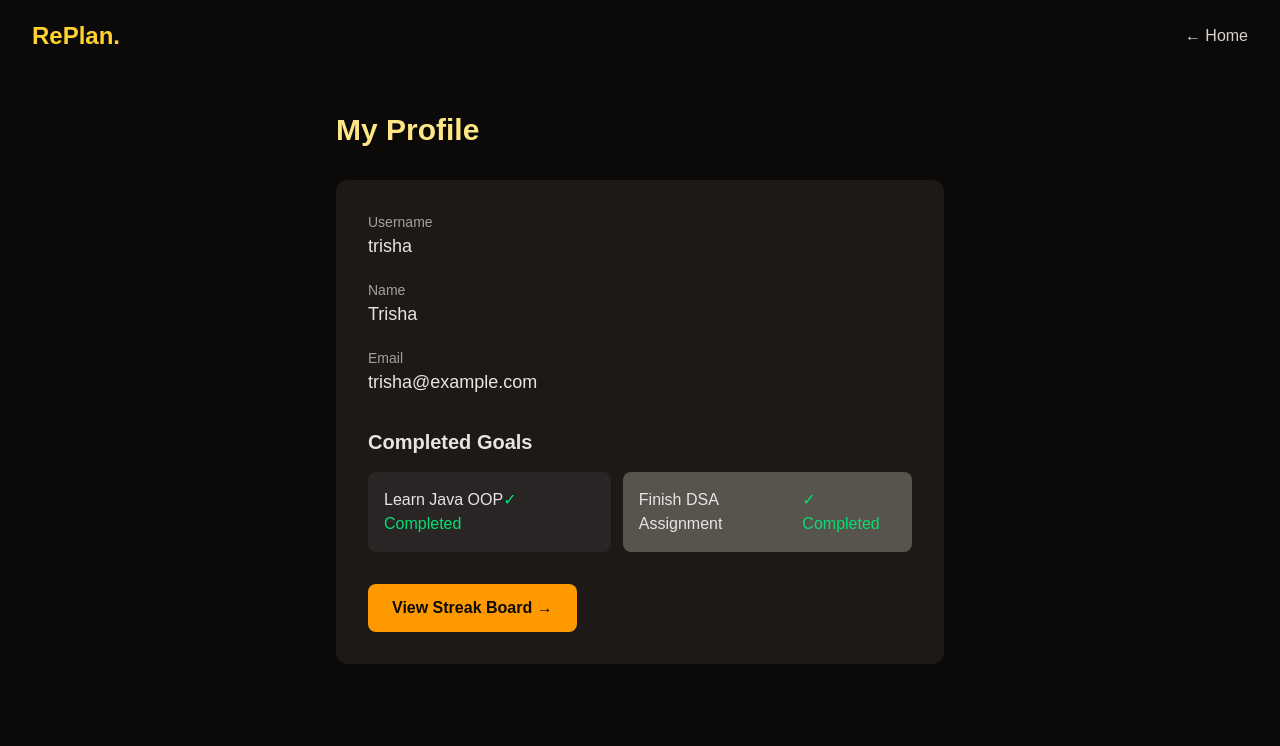
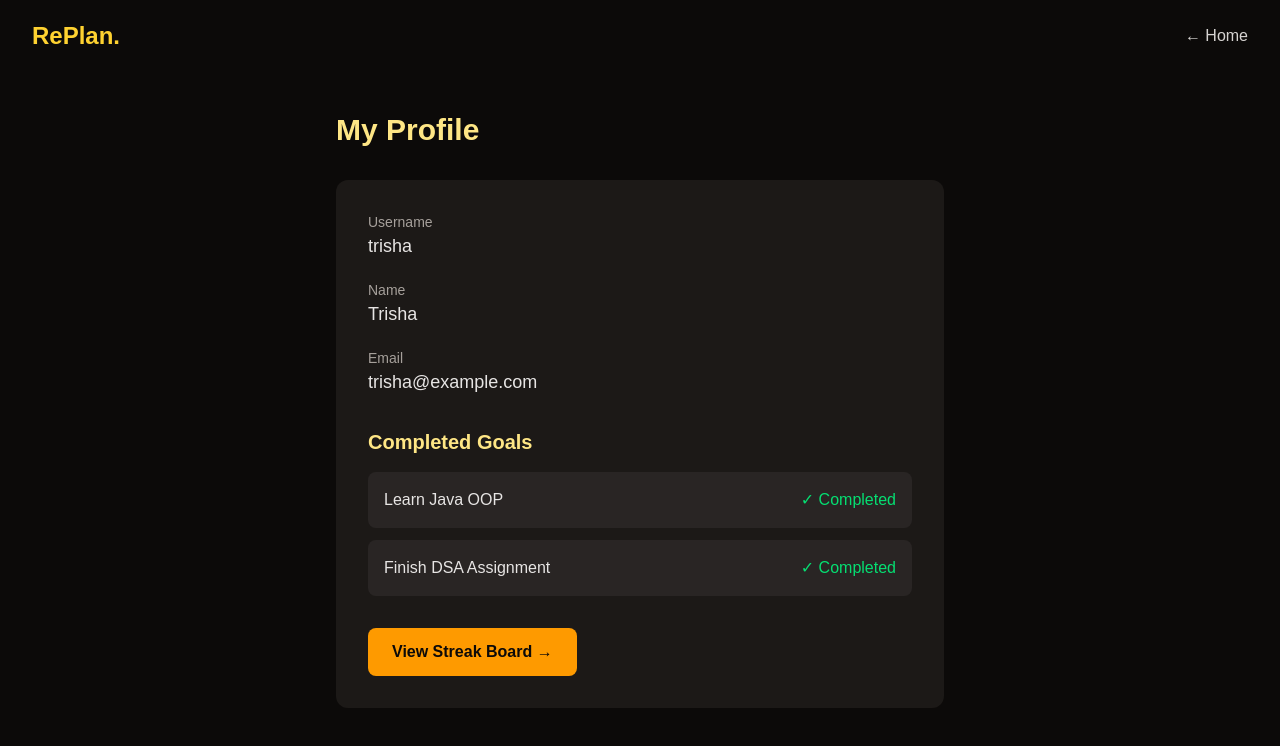
Before and after one commit to Trisha884/Re-Plan, a Next.js app in the folder frontend/: page /profile in a window 1280 px wide. Shown: the top 746 px of the page. Built offline with nearby package versions, Linux system fonts and the light colour scheme.

Commit message:
Changes to profile page

```diff
--- a/frontend/app/profile/page.js
+++ b/frontend/app/profile/page.js
@@ -35,17 +35,17 @@ export default function Profile() {
           </div>
 
           <div>
-            <h3 className="text-xl font-semibold text-grey-200 mb-4">
+            <h3 className="text-xl font-semibold text-amber-200 mb-4">
               Completed Goals
             </h3>
 
-            <div className="flex gap-3">
-              <div className="bg-stone-800 p-4 rounded-lg justify-between">
+            <div className="flex flex-col gap-3">
+              <div className="bg-stone-800 p-4 rounded-lg flex justify-between">
                 <span>Learn Java OOP</span>
                 <span className="text-green-400">✓ Completed</span>
               </div>
 
-              <div className="bg-stone-600 p-4 rounded-lg flex justify-between">
+              <div className="bg-stone-800 p-4 rounded-lg flex justify-between">
                 <span>Finish DSA Assignment</span>
                 <span className="text-green-400">✓ Completed</span>
               </div>
```
